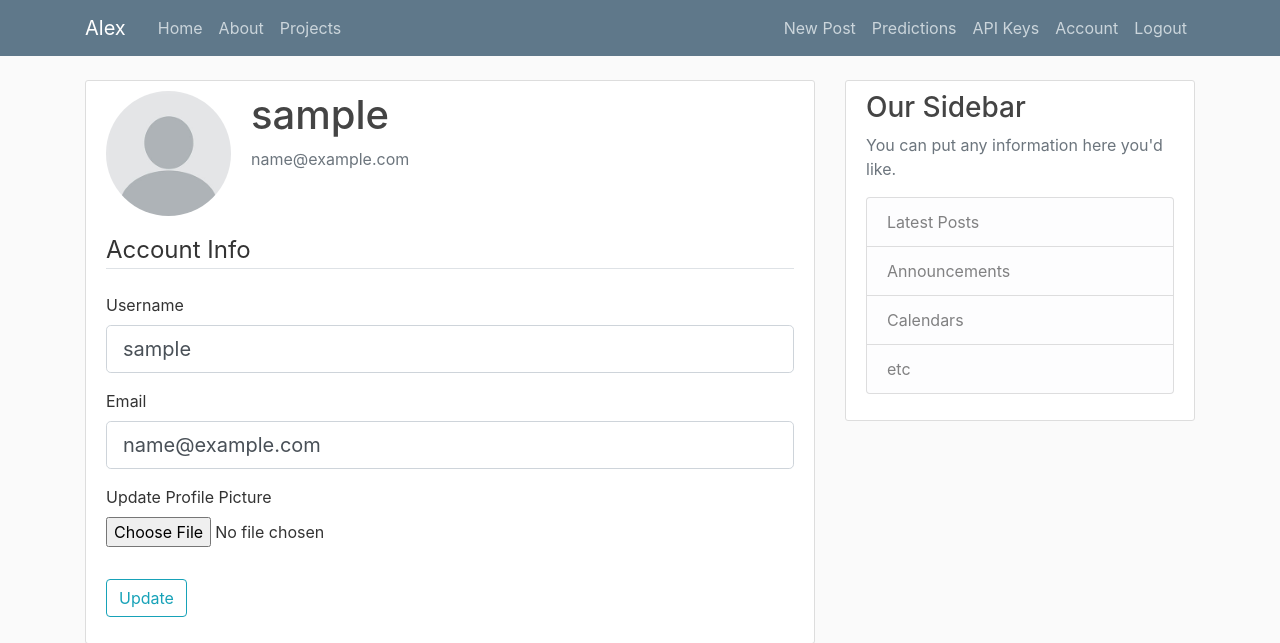
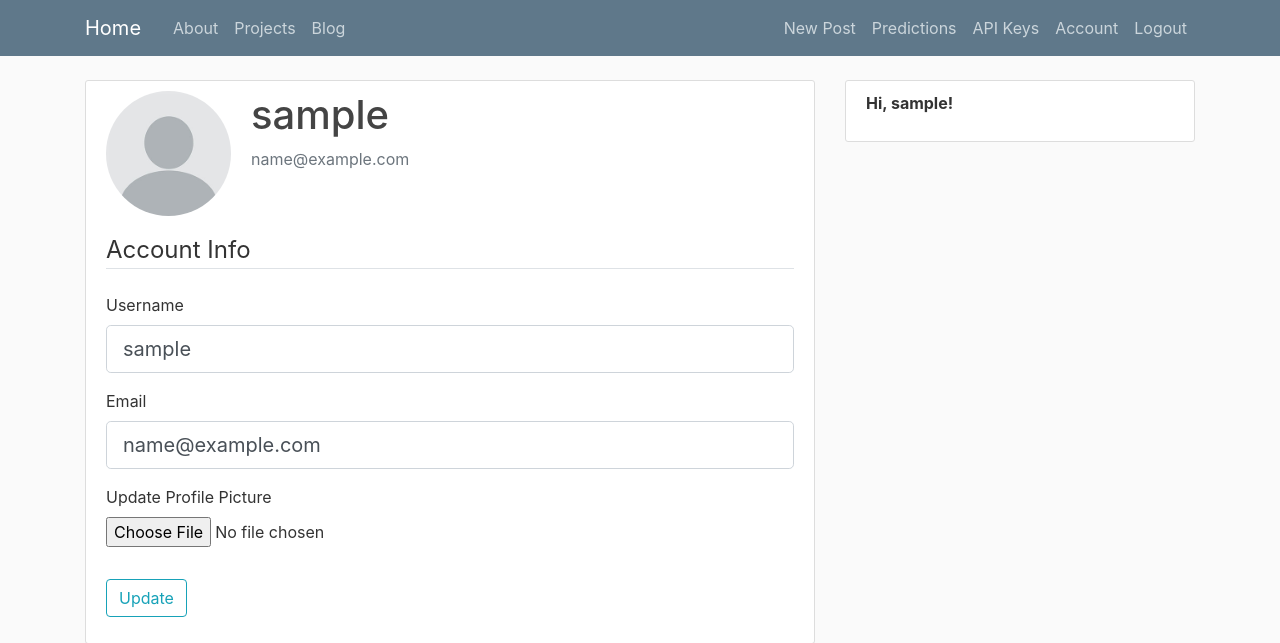
Before and after one commit to satrancci/flask-api-ml-model-and-sudoku-solver, a Flask app: page /account in a window 1280 px wide. Shown: the top 643 px of the page. Run offline with Flask 2, Linux system fonts and the light colour scheme; the visitor is signed in with stand-in values (Sample User, id 1); data comes from the database, SQL or seed files in the repository; some libraries are stand-ins or nearby versions.

Commit message:
changed template for layout.html

```diff
--- a/flasksite/templates/layout.html
+++ b/flasksite/templates/layout.html
@@ -11,24 +11,25 @@
     <link rel="stylesheet" type="text/css" href="{{ url_for('static', filename='main.css') }}">
 
     {% if title %}
-        <title>Alex - {{ title }}</title>
+        <title>Alex's Projects - {{ title }}</title>
     {% else %}
-        <title>Alex</title>
+        <title>Alex's Projects</title>
     {% endif %}
 </head>
 <body>
     <header class="site-header">
       <nav class="navbar navbar-expand-md navbar-dark bg-steel fixed-top">
         <div class="container">
-          <a class="navbar-brand mr-4" href="/">Alex</a>
+          <a class="navbar-brand mr-4" href="/">Home</a>
           <button class="navbar-toggler" type="button" data-toggle="collapse" data-target="#navbarToggle" aria-controls="navbarToggle" aria-expanded="false" aria-label="Toggle navigation">
             <span class="navbar-toggler-icon"></span>
           </button>
           <div class="collapse navbar-collapse" id="navbarToggle">
             <div class="navbar-nav mr-auto">
-              <a class="nav-item nav-link" href="{{ url_for('home') }}">Home</a>
               <a class="nav-item nav-link" href="{{ url_for('about') }}">About</a>
               <a class="nav-item nav-link" href="{{ url_for('projects') }}">Projects</a>
+              <a class="nav-item nav-link" href="{{ url_for('blog') }}">Blog</a>
+
             </div>
             <!-- Navbar Right Side -->
             <div class="navbar-nav">
@@ -61,19 +62,18 @@
           {% endwith %}
           {% block content %}{% endblock %}
         </div>
-        <div class="col-md-4">
-          <div class="content-section">
-            <h3>Our Sidebar</h3>
-            <p class='text-muted'>You can put any information here you'd like.
-              <ul class="list-group">
-                <li class="list-group-item list-group-item-light">Latest Posts</li>
-                <li class="list-group-item list-group-item-light">Announcements</li>
-                <li class="list-group-item list-group-item-light">Calendars</li>
-                <li class="list-group-item list-group-item-light">etc</li>
-              </ul>
-            </p>
+          <div class="col-md-4">
+            <div class="content-section">
+              {% if current_user.is_authenticated %}
+                <p class='font-weight-bold'> Hi, {{ current_user.username }}!</p>
+                </p>
+              {% else %}
+                <p class='font-weight-bold'> Hi, anonymous user!</p>
+              {% endif %}
+
+            </div>
+
           </div>
-        </div>
       </div>
     </main>
 
```
